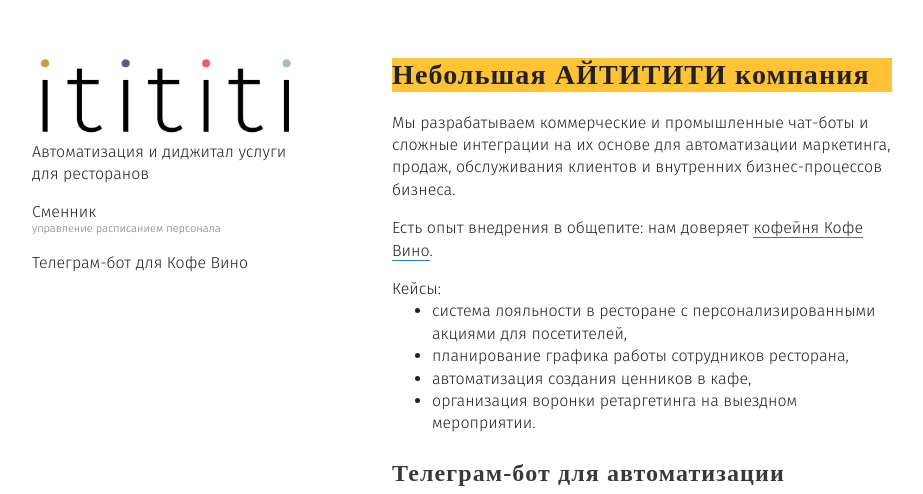
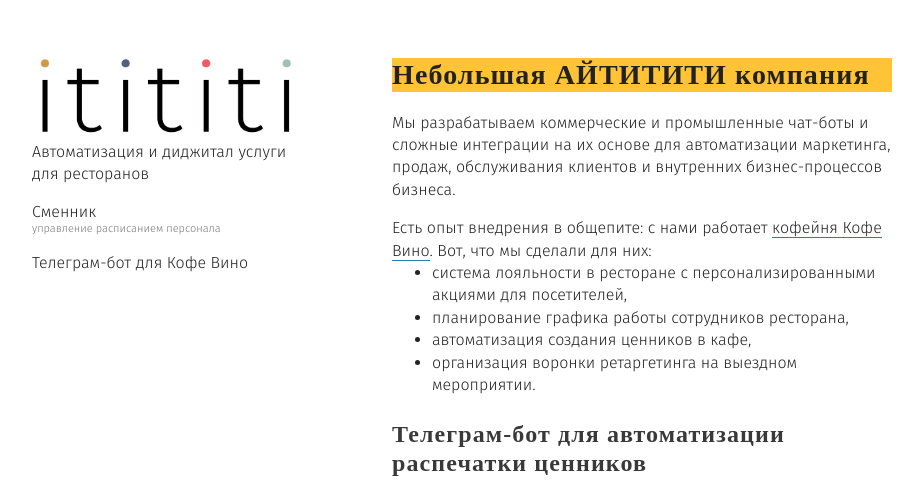
Before and after one commit to maslennikov/itititi-bif, a Jekyll site: the page built from index.md, in a window 1280 px wide, cut to the strip 0-494 px from the top of the page. Shown: the whole strip, without its empty margins (178-1101 px from the left). Built offline with Jekyll 4.4.1, drawn with Linux system fonts in a browser that asks for light colours; some web fonts are replaced; a script that is not in the unit is left out; our own code applies the rules of GitHub Pages for plain Markdown files.

Commit message:
texting on homepage

```diff
--- a/index.md
+++ b/index.md
@@ -8,10 +8,9 @@
 основе для автоматизации маркетинга, продаж, обслуживания клиентов и внутренних
 бизнес-процессов бизнеса.
 
-Есть опыт внедрения в общепите: нам доверяет [кофейня Кофе
+Есть опыт внедрения в общепите: с нами работает [кофейня Кофе
 Вино](https://instagram.com/tvoe.kofevino){:target="_blank"}.
-
-Кейсы:
+Вот, что мы сделали для них:
 * система лояльности в ресторане с персонализированными акциями для посетителей,
 * планирование графика работы сотрудников ресторана,
 * автоматизация создания ценников в кафе,
```
